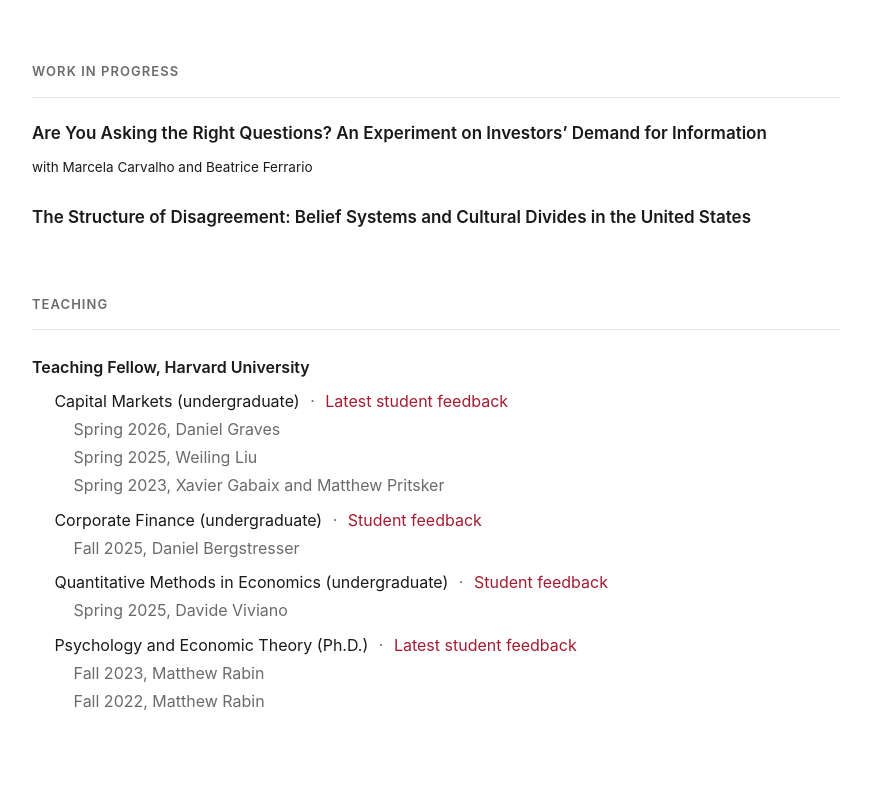
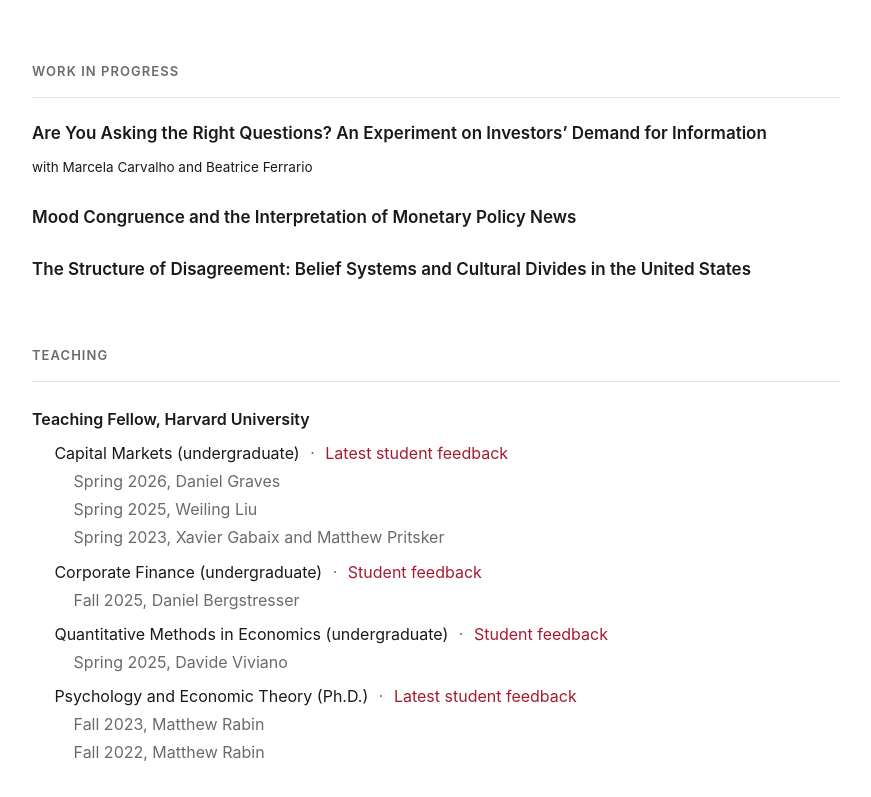
Before and after one commit to Davide-Taglialatela/Davide-Taglialatela.github.io, a plain HTML site: page index.html in a window 1280 px wide. Shown: the part 1656-2453 px from the top of the page, without its empty margins (358-1229 px from the left). Drawn offline with Linux system fonts and the light colour scheme.

Commit message:
Work in Progress: add Mood Congruence paper
Lists "Mood Congruence and the Interpretation of Monetary Policy News" between
the investor experiment and The Structure of Disagreement, matching the CV.

Co-Authored-By: Claude Fable 5.2 <noreply@anthropic.com>

```diff
--- a/index.html
+++ b/index.html
@@ -118,6 +118,10 @@
         <p class="paper-links">with Marcela Carvalho and Beatrice Ferrario</p>
 
         <h3 class="paper-title" style="margin-top: 28px;">
+          Mood Congruence and the Interpretation of Monetary Policy News
+        </h3>
+
+        <h3 class="paper-title" style="margin-top: 28px;">
           The Structure of Disagreement: Belief Systems and Cultural Divides in the United States
         </h3>
       </section>
```
